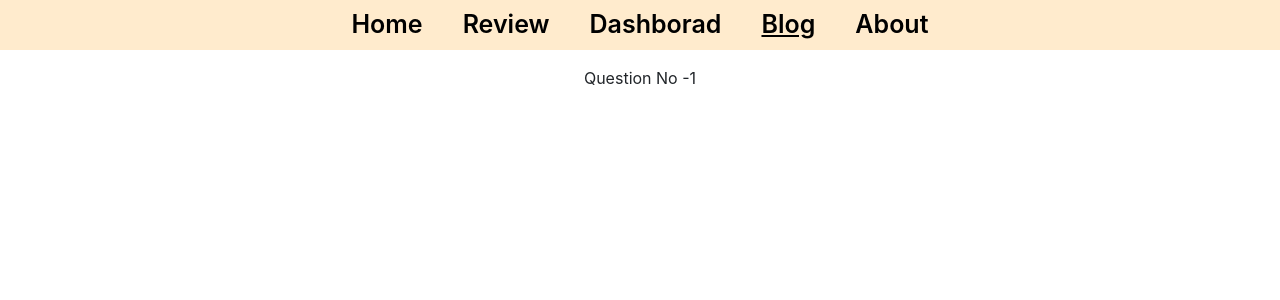
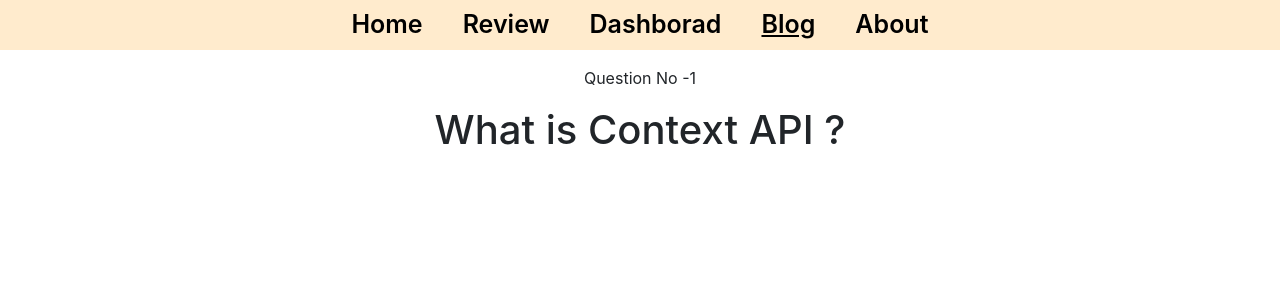
Before and after one commit to MAvi-Rup/product_analysis_website_react, a React (Create React App) app: page /blog in a window 1280 px wide. Shown: the top 300 px of the page. Built offline with nearby package versions, Linux system fonts and the light colour scheme.

Commit message:
All Button Work Done

```diff
--- a/src/Component/Blog/Blog.js
+++ b/src/Component/Blog/Blog.js
@@ -4,7 +4,7 @@ const Blog = () => {
     return (
         <div className='container'>
             <blockquote>Question No -1</blockquote>
-
+            <h1>What is Context API ?</h1>
         </div>
     );
 };
--- a/src/Component/Home/Home.js
+++ b/src/Component/Home/Home.js
@@ -15,7 +15,7 @@ const Home = () => {
                     <div>
                         <h1 className='text-info fw-bold'>Find Your Desire Gadgets</h1>
                         <h5>Find The Best Solution To Get The Review Of All Products. Here You can see all the authentic review of your customer. If you have any dout you can directly contact our customer through this link.</h5>
-                        <button className='btn btn-info fw-bold'>Live Contact</button>
+                        <button onClick={()=>{navigate('/about')}} className='btn btn-info fw-bold'>Live Contact</button>
                     </div>
                 </div>
                 <div className='col-12 col-md-6'>
```
